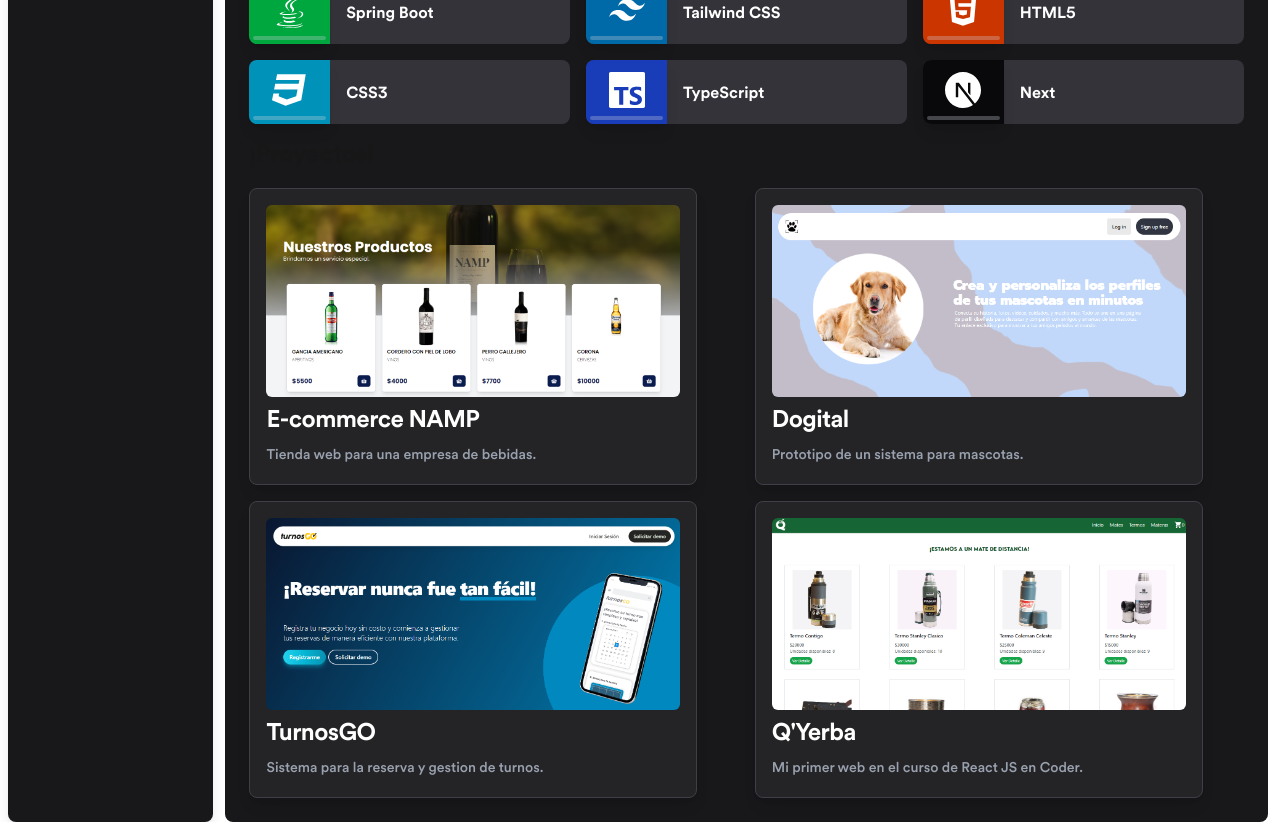
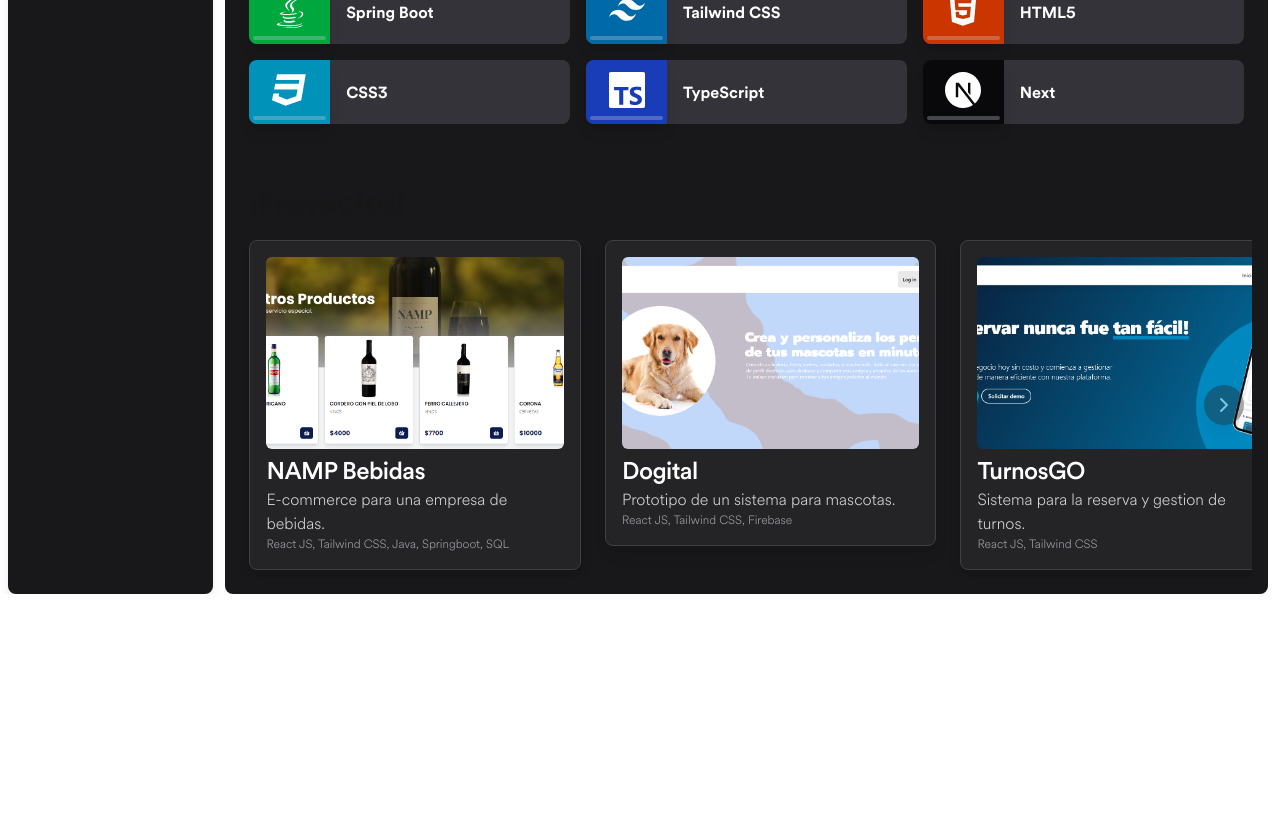
Before and after one commit to samuelbustosp/portfolio, a Next.js app: page / in a window 1280 px wide. Shown: the part 500-1322 px from the top of the page. After the commit the page ends 1094 px from the top, so only its background shows below. Built offline with nearby package versions, Linux system fonts and the light colour scheme.

Commit message:
feat: projects list

```diff
--- a/src/app/page.tsx
+++ b/src/app/page.tsx
@@ -5,6 +5,10 @@
 import SkillList from "@/components/skill/SkillList";
 import Image from "next/image";
 import { useState } from "react";
+import { MdVerified } from "react-icons/md";
+import { FaInstagram, FaLinkedin } from "react-icons/fa";
+import { FaSquareXTwitter } from "react-icons/fa6";
+import Link from "next/link";
 
 export default function Home() {
   const [selectedCategory, setSelectedCategory] = useState("All");
@@ -19,21 +23,48 @@
           className="rounded-md"
         />
         <div className="px-4 py-2">
-          <h1 className="font-black text-5xl mb-2">Samuel Bustos Puntis</h1>
-          <p className="font-light mb-2">Soy estudiante avanzado de Ingeniería en Sistemas de Información con una
+          <p className="font-light text-zinc-300/50">Software Developer</p>
+          <h1 className="font-black text-5xl mb-2 flex items-center">
+            Samuel Bustos Puntis
+            <span className='ml-3 text-4xl text-blue-500/80'><MdVerified/></span>
+          </h1>
+          <p className="font-light mb-2 leading-4">Soy estudiante avanzado de Ingeniería en Sistemas de Información con una
             <br/>fuerte pasión por el desarrollo de software y la gestión de proyectos.
           </p>
-          <p className="font-light">Me encanta trabajar en equipo, aplicar la creatividad para resolver problemas
+          <p className="font-light leading-4 mb-2">Me encanta trabajar en equipo, aplicar la creatividad para resolver problemas
             <br/>complejos y explorar nuevas tecnologías.</p>
+          <div className="text-2xl flex gap-2">
+            <Link
+              href={'https://www.linkedin.com/in/samuelbustospuntis'}
+              className="hover:text-zinc-700"
+              target="_blank" rel="noopener noreferrer"
+            >
+              <FaLinkedin/>
+            </Link>
+            <Link
+              href={'https://www.instagram.com/samubustoss/'}
+              className="hover:text-zinc-700"
+              target="_blank" rel="noopener noreferrer"
+            >
+              <FaInstagram/>
+            </Link>
+            <Link
+              href={'https://x.com/Samu_Bus'}
+              className="hover:text-zinc-700"
+              target="_blank" rel="noopener noreferrer"
+            >
+              <FaSquareXTwitter/>
+            </Link>
+          </div>
         </div>
 
       </section>
-      <section>
+      <section className="mb-12">
         <SkillFilter selectedCategory={selectedCategory} setSelectedCategory={setSelectedCategory} />
         <SkillList selectedCategory={selectedCategory}/>
       </section>
       <section>
-        <h1 className="p-2 text-2xl font-bold">¡Proyectos!</h1>
+        <h1 className="p-2 text-3xl font-bold">¡Proyectos!</h1>
         <ProjectList/>
       </section>
     </main>
--- a/src/components/Navbar.tsx
+++ b/src/components/Navbar.tsx
@@ -8,7 +8,7 @@
 
 const Navbar: React.FC = () => {
     return (
-        <nav className="p-2 ">
+        <nav className="p-2">
             <ul className="flex items-center gap-4 justify-between">
                 <li className="flex items-center">
                     <ChevronLeft className="w-8 h-8"/>
--- a/src/components/project/Project.tsx
+++ b/src/components/project/Project.tsx
@@ -4,9 +4,10 @@
     name: string;
     img: string;
     desc: string;
+    stack: string;
 }
 
-const Project = ({name, img, desc}: Project) => {
+const Project = ({name, img, desc, stack}: Project) => {
     return (
         <article className="max-w-md bg-zinc-800/80 border border-zinc-700 rounded-lg overflow-hidden shadow-lg p-4">
           {img && (
@@ -18,13 +19,16 @@
               />
             </figure>
           )}
-          <header className="py-2">
-            <h2 className="text-2xl font-bold tracking-tight text-white">
+          <header >
+            <h2 className="text-2xl tracking-tight text-white mt-2">
               {name}
             </h2>
           </header>
-          <p className="text-gray-400 text-sm leading-relaxed">
+          <p className="text-zinc-300 font-light">
             {desc}
+          </p>
+          <p className="text-zinc-400 text-xs font-light">
+            {stack}
           </p>
         </article>
       );
--- a/src/components/project/ProjectList.tsx
+++ b/src/components/project/ProjectList.tsx
@@ -1,17 +1,52 @@
 'use client';
 
-import {projects} from '@/data/project'
+import { useState } from 'react';
+import { projects } from '@/data/project';
 import Project from './Project';
-
+import { ChevronLeft, ChevronRight } from 'lucide-react';
 
 const ProjectList = () => {
+    const [index, setIndex] = useState(0);
+    const totalProjects = projects.length;
+    const visibleProjects = 3;
+
+    const nextSlide = () => {
+        if (index < totalProjects - visibleProjects) {
+            setIndex(index + 1);
+        }
+    };
+
+    const prevSlide = () => {
+        if (index > 0) {
+            setIndex(index - 1);
+        }
+    };
+
     return (
-        <main className='grid grid-cols-2 p-2 gap-4'>
-            {projects.map((proj,index)=>(
-                <Project key={index} name={proj.name} img={proj.img} desc={proj.desc} />
-            ))}
-        </main>
-     );
-}
+        <div className='relative w-full overflow-hidden p-2'>
+            <div className='flex gap-6 transition-transform' style={{ transform: `translateX(-${index * (120 / visibleProjects)}%)` }}>
+                {projects.map((proj, i) => (
+                    <div key={i} className='w-1/3 flex-shrink-0'>
+                        <Project name={proj.name} img={proj.img} desc={proj.desc} stack={proj.stack} />
+                    </div>
+                ))}
+            </div>
+            <button
+                className='absolute left-2 top-1/2 transform -translate-y-1/2 bg-zinc-800/80 text-white p-2 rounded-full shadow-lg opacity-50 hover:opacity-100 disabled:opacity-0 disabled:cursor-default cursor-pointer'
+                onClick={prevSlide}
+                disabled={index === 0}
+            >
+                <ChevronLeft size={24} />
+            </button>
+            <button
+                className='absolute right-2 top-1/2 transform -translate-y-1/2 bg-zinc-800/80 text-white p-2 rounded-full shadow-lg opacity-50 hover:opacity-100 disabled:opacity-0 disabled:cursor-default cursor-pointer'
+                onClick={nextSlide}
+                disabled={index >= totalProjects - visibleProjects}
+            >
+                <ChevronRight size={24} />
+            </button>
+        </div>
+    );
+};
 
 export default ProjectList;
--- a/src/data/project.tsx
+++ b/src/data/project.tsx
@@ -1,7 +1,28 @@
 
 export const projects = [
-    { name: "E-commerce NAMP", img: '/images/namp-prod.png', desc:"Tienda web para una empresa de bebidas."},
-    { name: "Dogital", img: '/images/dogit.png', desc:"Prototipo de un sistema para mascotas."},
-    { name: "TurnosGO", img: '/images/turnos-go-land.png', desc:"Sistema para la reserva y gestion de turnos."},
-    { name: "Q'Yerba", img: '/images/qyerba-web.png', desc:"Mi primer web en el curso de React JS en Coder."}
+    {
+        name: "NAMP Bebidas",
+        img: '/images/namp-prod.png',
+        desc:"E-commerce para una empresa de bebidas.",
+        stack:"React JS, Tailwind CSS, Java, Springboot, SQL"
+    },
+    {
+        name: "Dogital",
+        img: '/images/dogit.png',
+        desc:"Prototipo de un sistema para mascotas.",
+        stack:"React JS, Tailwind CSS, Firebase"
+    },
+    {
+        name: "TurnosGO",
+        img: '/images/turnos-go-land.png',
+        desc:"Sistema para la reserva y gestion de turnos.",
+        stack:"React JS, Tailwind CSS"
+    },
+    {
+        name: "Q'Yerba",
+        img: '/images/qyerba-web.png',
+        desc:"E-commerce para una tienda de mates.",
+        stack: "React JS, Tailwind CSS, Firebase"
+    },
+
 ];
```
